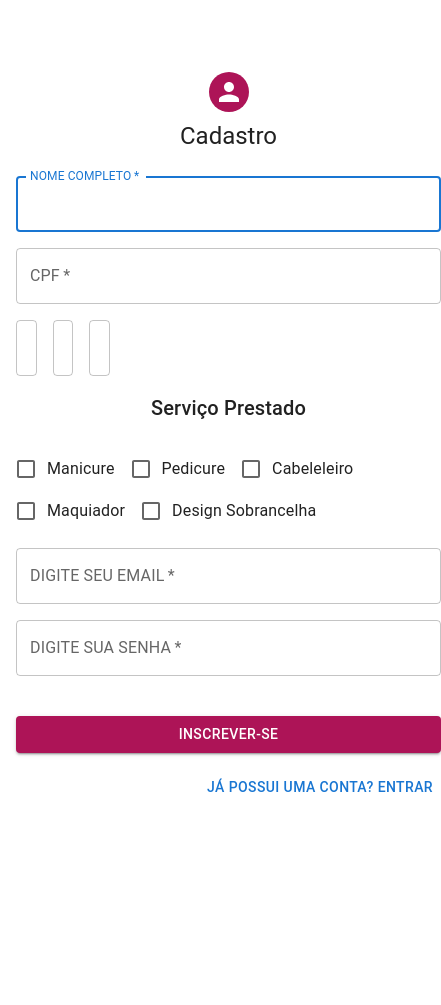
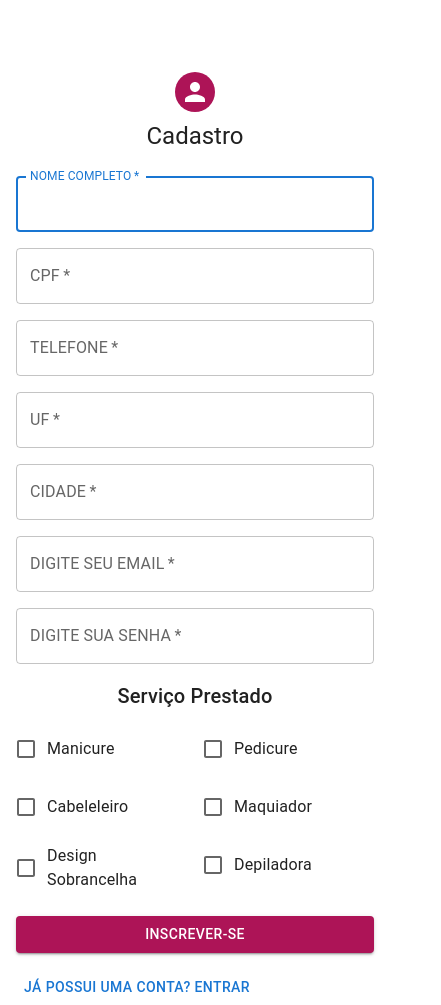
Before and after one commit to VINIshow1907/allbeauty, a React (Create React App) app in the folder frontend/: page /cadastro in a window 390 px wide. Shown: the whole page, 441 px wide, since content can reach past the window. Before the commit the page ends 844 px from the top, so only its background shows below. Built offline with nearby package versions, Linux system fonts and the light colour scheme; what react-swipeable-views-utils would draw is missing.

Commit message:
coloquei responsivo e ja deixei organizado a pagina.

```diff
--- a/frontend/src/componentes/formulario.tsx
+++ b/frontend/src/componentes/formulario.tsx
@@ -43,7 +43,7 @@ export default function Formulario() {
         <CssBaseline />
         <Box
           sx={{
-            width: 425,
+            width: "100%",
             bgcolor: "white",
             marginTop: 8,
             display: "flex",
@@ -76,7 +76,6 @@ export default function Formulario() {
                 />
                 </Grid>
               <br></br>
-
               <Grid item xs={12} sm={6}>
                 <TextField
                   required
@@ -88,7 +87,7 @@ export default function Formulario() {
                 />
               </Grid>
               <br></br>
-              <Grid item xs={1} sm={6}>
+              <Grid item xs={12} sm={6}>
                 <TextField
                   required
                   fullWidth
@@ -98,7 +97,8 @@ export default function Formulario() {
                   autoComplete="telefone"
                 />
               </Grid>
-              <Grid item xs={1} sm={6} >
+
+              <Grid item xs={12} sm={6} >
                 <TextField
 
                   required
@@ -109,7 +109,7 @@ export default function Formulario() {
                   autoComplete="uf"
                 />
               </Grid>
-              <Grid item xs={1} sm={6}>
+              <Grid item xs={12} >
                 <TextField
                   required
                   fullWidth
@@ -119,33 +119,6 @@ export default function Formulario() {
                   autoComplete="cidade"
                 />
               </Grid>
-              <Grid item xs={13} alignContent={"center"} >
-          <Typography variant="h6" textAlign={"center"}> Serviço Prestado
-          </Typography>
-            <br></br>
-            <FormControlLabel
-                control={<Checkbox value="remember" color="primary" />}
-                label="Manicure"
-              />
-            <FormControlLabel
-                control={<Checkbox value="remember" color="primary" />}
-                label="Pedicure"
-              />
-            <FormControlLabel
-                control={<Checkbox value="remember" color="primary" />}
-                label="Cabeleleiro"
-              />
-              <FormControlLabel
-                control={<Checkbox value="remember" color="primary" />}
-                label="Maquiador"
-              />
-              <FormControlLabel
-                control={<Checkbox value="remember" color="primary" />}
-                label="Design Sobrancelha"
-              />
-
-             </Grid>
-
 
             <Grid item xs={12}>
               <TextField
@@ -169,13 +142,58 @@ export default function Formulario() {
                 autoComplete="nova senha"
               />
             </Grid>
-            <Grid item xs={12}></Grid>
-</Grid>
+              <Grid item xs={12} >
+          <Typography variant="h6" textAlign={"center"}>
+             Serviço Prestado
+          </Typography>
+          </Grid>
+            <br></br>
+            <Grid item xs={6} sm={4} md={4}>
+              <FormControlLabel
+                control={<Checkbox value="remember" color="primary" />}
+                label="Manicure"
+              />
+            </Grid>
+            <Grid item xs={6} sm={4} md={4}>
+            <FormControlLabel
+                control={<Checkbox value="remember" color="primary" />}
+                label="Pedicure"
+              />
+              </Grid>
+              <Grid item xs={6} sm={4} md={4}>
+            <FormControlLabel
+                control={<Checkbox value="remember" color="primary" />}
+                label="Cabeleleiro"
+              />
+              </Grid>
+              <Grid item xs={6} sm={4} md={4}>
+              <FormControlLabel
+                control={<Checkbox value="remember" color="primary" />}
+                label="Maquiador"
+              />
+              </Grid>
+              <Grid item xs={6} sm={4} md={4}>
+              <FormControlLabel
+                control={<Checkbox value="remember" color="primary" />}
+                label="Design Sobrancelha"
+              />
+             </Grid>
+
+              <Grid item xs={6} sm={4} md={4}>
+              <FormControlLabel
+                control={<Checkbox value="remember" color="primary" />}
+                label="Depiladora"
+              />
+             </Grid>
+          </Grid>
+
             <Button
               type="submit"
               fullWidth
               variant="contained"
-              sx={{ mt: 3, mb: 2,  bgcolor: "#ad1457",
+              sx={{ mt: 3,
+                mb: 2,
+                  bgcolor: "#ad1457",
               '&:hover': {
                bgcolor: "#ec407a",
              },
@@ -184,8 +202,8 @@ export default function Formulario() {
               INSCREVER-SE
             </Button>
             <Grid container justifyContent="flex-end">
-              <Grid item>
-                <Button onClick={paginaLogin}>
+              <Grid container>
+                <Button onClick={paginaLogin} >
  Já possui uma conta? Entrar
                 </Button>
               </Grid>
```
